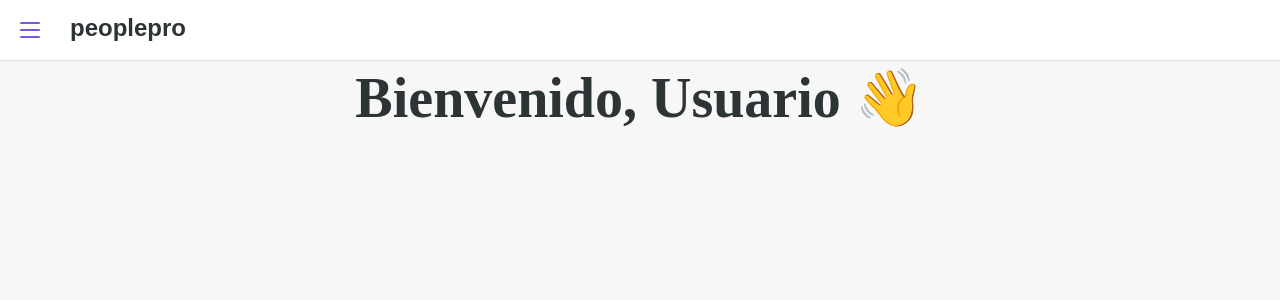
After one commit to LinaB24/peoplepro, a PHP site: page /views/home.php in a window 1280 px wide. The commit adds this page. Shown: the top 300 px of the page. Run offline with PHP 8.4, Linux system fonts and the light colour scheme.

Commit message:
actualizacion 16-05-25

```diff
--- /dev/null
+++ b/public/css/nav.css
@@ -0,0 +1,137 @@
+:root {
+    --primario: #6C5CE7;
+    --secundario: #2D3436;
+    --acento: #55EFC4;
+    --fondo-claro:#F7F7F8;
+    --fondo-nav: #EFEFF1;
+    --texto-primario: #2D3436;
+    --texto-secundario: #636E72;
+}
+*{
+    margin: 0;
+    padding: 0;
+    box-sizing: border-box;
+    background-color: var(--fondo-claro);
+}
+.tituloBienvenida{
+    text-align: center;
+    font-size: 3.5rem;
+    margin-top: 5px;
+    color: #2D3436;
+}
+.header{
+    background-color: #ffffff;
+    padding: 10px;
+    display: flex;
+    align-items: center;
+    width: 100%;
+    height: auto;
+    box-shadow: #bdc2c4 0px 0px 2.5px;
+}
+.menu-hamburguesa {
+    display: flex;
+    flex-direction: column;
+    justify-content: center;
+    align-items: center;
+    width: 40px;
+    height: 40px;
+    gap: 5px;
+    cursor: pointer;
+    background-color: transparent;
+    z-index: 2;
+}
+.menu-hamburguesa:hover {
+    border-radius: 50%;
+    background-color:  rgba(92, 91, 91, 0.2);
+    transition: all 0.2s ease-in-out;
+}
+.linea {
+    position: relative;
+    width: 20px;
+    height: 2px;
+    background-color: var(--primario);
+    border-radius: 10px;
+    transition: all 0.5s ease-in-out;
+}
+/* Estados normales */
+.menu-hamburguesa .linea:nth-child(1),
+.menu-hamburguesa .linea:nth-child(3) {
+    top: 0;
+    transform: rotate(0deg);
+}
+
+.menu-hamburguesa .linea:nth-child(2) {
+    opacity: 1;
+    visibility: visible;
+}
+/* Estados activos (hamburguesa abierta) */
+.menu-hamburguesa.activo .linea:nth-child(1) {
+    top: 7px;
+    transform: rotate(45deg);
+}
+
+.menu-hamburguesa.activo .linea:nth-child(2) {
+    opacity: 0;
+    visibility: hidden;
+}
+
+.menu-hamburguesa.activo .linea:nth-child(3) {
+    top: -7px;
+    transform: rotate(-45deg);
+}
+/* logo aimacion */
+#logo {
+    font-size: 24px;
+    white-space: pre-wrap;
+    padding: 0 5px 5px 0;
+    animation: blink-caret 0.75s step-end infinite;
+    color: var(--texto-primario);
+    font-family: "Libre Franklin", sans-serif;
+    font-weight:900;
+    margin-left: 20px;
+    background-color: transparent;
+    z-index: 2;
+    }
+/* nav desplegable  */
+.nav-desplegable{
+    position: absolute;
+    top: 0;
+    left: 0;
+    width: 300px;
+    height: 100vh;
+    padding: 60px 10px;
+    background-color: var(--fondo-nav);
+    display: flex;
+    flex-direction: column;
+    align-items: center;
+    transform: translateX(-100%);
+    opacity: 0;
+    pointer-events: none;
+    transition: transform 0.5s ease, opacity 0.5s ease;
+}
+.nav-desplegable.open{
+    transform: translateX(0);
+    opacity: 1;
+    pointer-events: auto;
+}
+/*nav desplegabe por dentro*/
+.nav-lista  li{
+    list-style: none;
+    margin: 15px 0 0 0;
+    width: 250px;
+}
+.nav-lista  a{
+    text-decoration: none;
+    color: var(--texto-primario);
+    font-size: 1.5rem;
+    font-family: "Libre Franklin", sans-serif;
+    font-weight: 700;
+}
+.nav-lista{
+    background-color: lightsalmon;
+    width: 260px;
+    height: auto;
+    display: flex;
+    flex-direction: column;
+    align-items: center;
+}
--- /dev/null
+++ b/public/js/nav.js
@@ -0,0 +1,22 @@
+// animacion del menu hamburguesa
+    const menuHamburguesa = document.querySelector('.menu-hamburguesa');
+    const menu = document.getElementById('nav-desplegable');
+    menuHamburguesa.addEventListener('click', () => {
+        menuHamburguesa.classList.toggle('activo');
+        menu.classList.toggle('open');
+    });
+
+
+// animacion del logo
+    const texto = "peoplepro";
+        const velocidad = 200; // milisegundos por letra
+
+        let i = 0;
+        function escribir() {
+        if (i < texto.length) {
+            document.getElementById("logo").textContent += texto.charAt(i);
+            i++;
+            setTimeout(escribir, velocidad);
+        }
+        }
+        escribir();
--- a/views/areas/index.php
+++ b/views/areas/index.php
@@ -1,3 +1,4 @@
+
 <h2>Gestión de Áreas</h2>
 <a href="/peoplepro/public/area/crear">Agregar Nueva Área</a>
 <table border="1" cellpadding="5">
@@ -18,4 +19,5 @@
         </td>
     </tr>
     <?php endforeach; ?>
-</table>
+</table><br>
+<button><a href="/peoplepro/public/home/index">Inicio</a></button>
--- a/views/beneficios/index.php
+++ b/views/beneficios/index.php
@@ -23,4 +23,5 @@
             </td>
         </tr>
     <?php endforeach; ?>
-</table>
+</table><br>
+<button><a href="/peoplepro/public/home/index">Inicio</a></button>
--- a/views/capacitaciones/index.php
+++ b/views/capacitaciones/index.php
@@ -18,4 +18,5 @@
             </td>
         </tr>
     <?php endforeach; ?>
-</table>
+</table><br>
+<button><a href="/peoplepro/public/home/index">Inicio</a></button>
--- a/views/documentos/index.php
+++ b/views/documentos/index.php
@@ -24,4 +24,5 @@
             <td><?= $doc['fecha_subida'] ?></td>
         </tr>
     <?php endforeach; ?>
-</table>
+</table><br>
+<button><a href="/peoplepro/public/home/index">Inicio</a></button>
--- /dev/null
+++ b/views/home.php
@@ -0,0 +1,33 @@
+<!DOCTYPE html>
+<html lang="es">
+<head>
+  <meta charset="UTF-8">
+  <title>Inicio | PeoplePro</title>
+  <link rel="stylesheet" href="/peoplepro/public/css/nav.css">
+</head>
+<body>
+    <header class="header">
+        <div class="menu-hamburguesa">
+            <span class="linea"></span>
+            <span class="linea"></span>
+            <span class="linea"></span>
+        </div>
+        <div id="logo"></div>
+    </header>
+    <nav class="nav-desplegable" id="nav-desplegable">
+        <ul class="nav-lista">
+            <li><a href="/peoplepro/public/home/index">Inicio</a></li>
+            <li><a href="/peoplepro/public/usuario/index">Usuarios</a></li>
+            <li><a href="/peoplepro/public/permiso/index">Permisos</a></li>
+            <li><a href="/peoplepro/public/beneficio/index">Beneficios</a></li>
+            <li><a href="/peoplepro/public/visitante/index">Visitantes Externos</a></li>
+            <li><a href="/peoplepro/public/documento/index">Documentos</a></li>
+            <li><a href="/peoplepro/public/capacitacion/index">Capacitaciones</a></li>
+            <li><a href="/peoplepro/public/evaluacion/index">Evaluaciones</a></li>
+            <li><a href="/peoplepro/public/area/index">Áreas</a></li>
+        </ul>
+    </nav>
+    <h1 class="tituloBienvenida">Bienvenido, <?= htmlspecialchars($_SESSION["usuario"] ?? 'Usuario') ?> 👋</h1>
+  <script src="/peoplepro/public/js/nav.js"></script>
+</body>
+</html>
--- a/views/menu.php
+++ b/views/menu.php
@@ -10,6 +10,7 @@
 <body>
     <h1>Menú Principal de Módulos</h1>
     <ul>
+        <li><a href="/peoplepro/public/home/index">Inicio</a></li>
         <li><a href="/peoplepro/public/usuario/index">Módulo Usuarios</a></li>
         <li><a href="/peoplepro/public/permiso/index">Módulo Permisos</a></li>
         <li><a href="/peoplepro/public/beneficio/index">Módulo Beneficios</a></li>
@@ -17,7 +18,7 @@
         <li><a href="/peoplepro/public/documento/index">Módulo Documentos</a></li>
         <li><a href="/peoplepro/public/capacitacion/index">Módulo Capacitaciones</a></li>
         <li><a href="/peoplepro/public/evaluacion/index">Módulo Evaluaciones</a></li>
-        <li><a href="/peoplepro/public/areas/index">Módulo Áreas</a></li>
+        <li><a href="/peoplepro/public/area/index">Módulo Áreas</a></li>
     </ul>
 
 </body>
--- a/views/permisos/index.php
+++ b/views/permisos/index.php
@@ -18,4 +18,5 @@
             </td>
         </tr>
     <?php endforeach; ?>
-</table>
+</table><br>
+<button><a href="/peoplepro/public/home/index">Inicio</a></button>
--- a/views/usuarios/index.php
+++ b/views/usuarios/index.php
@@ -38,6 +38,7 @@
                 <tr><td colspan="6">No hay usuarios registrados.</td></tr>
             <?php endif; ?>
         </tbody>
-    </table>
+    </table><br>
+    <button><a href="/peoplepro/public/home/index">Inicio</a></button>
 </body>
 </html>
--- a/views/visitantes/index.php
+++ b/views/visitantes/index.php
@@ -26,4 +26,5 @@
             </td>
         </tr>
     <?php endforeach; ?>
-</table>
+</table><br>
+<button><a href="/peoplepro/public/home/index">Inicio</a></button>
```
Also changed, not shown: controllers/HomeController.php (+1 -10 lines).
